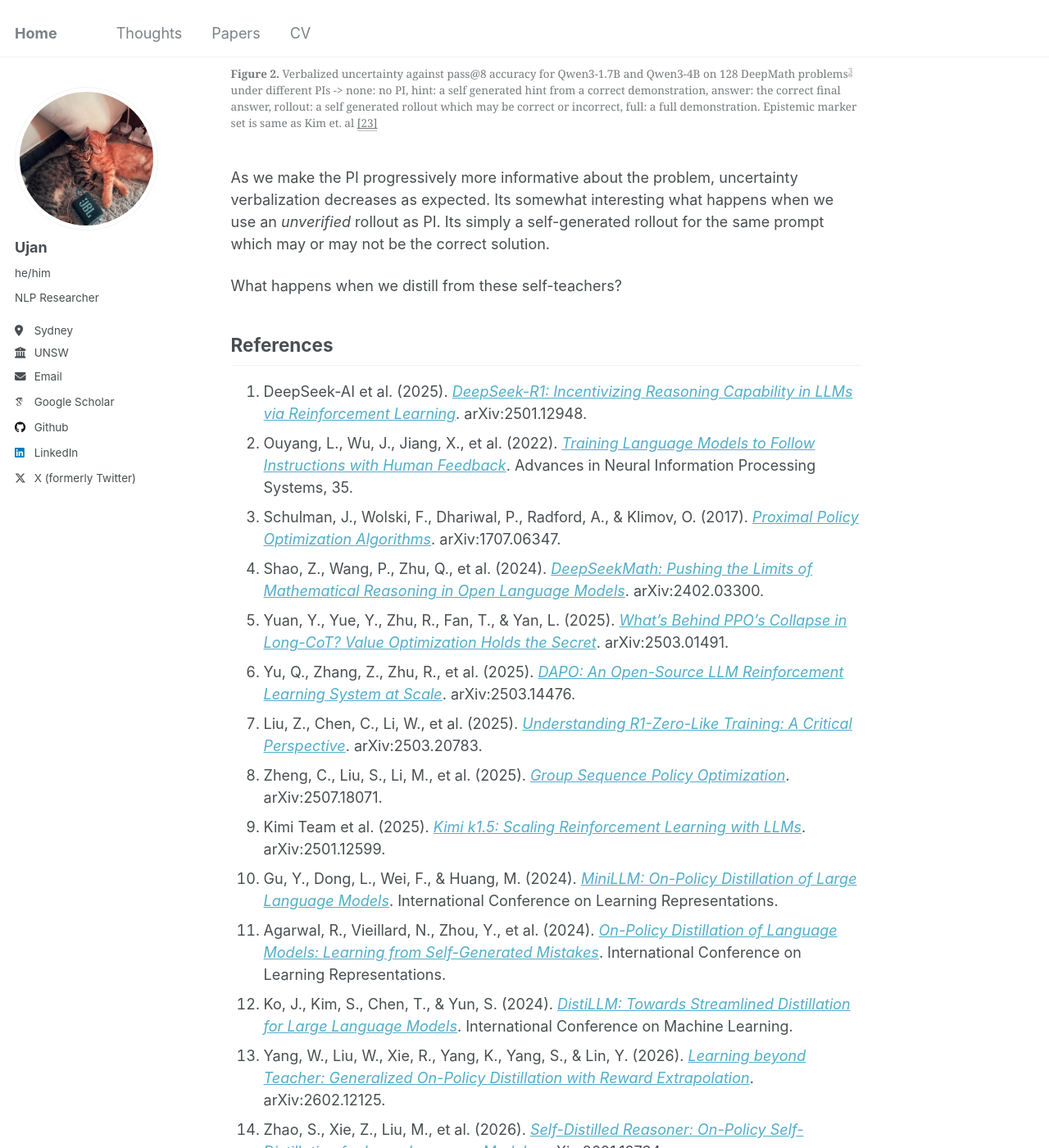
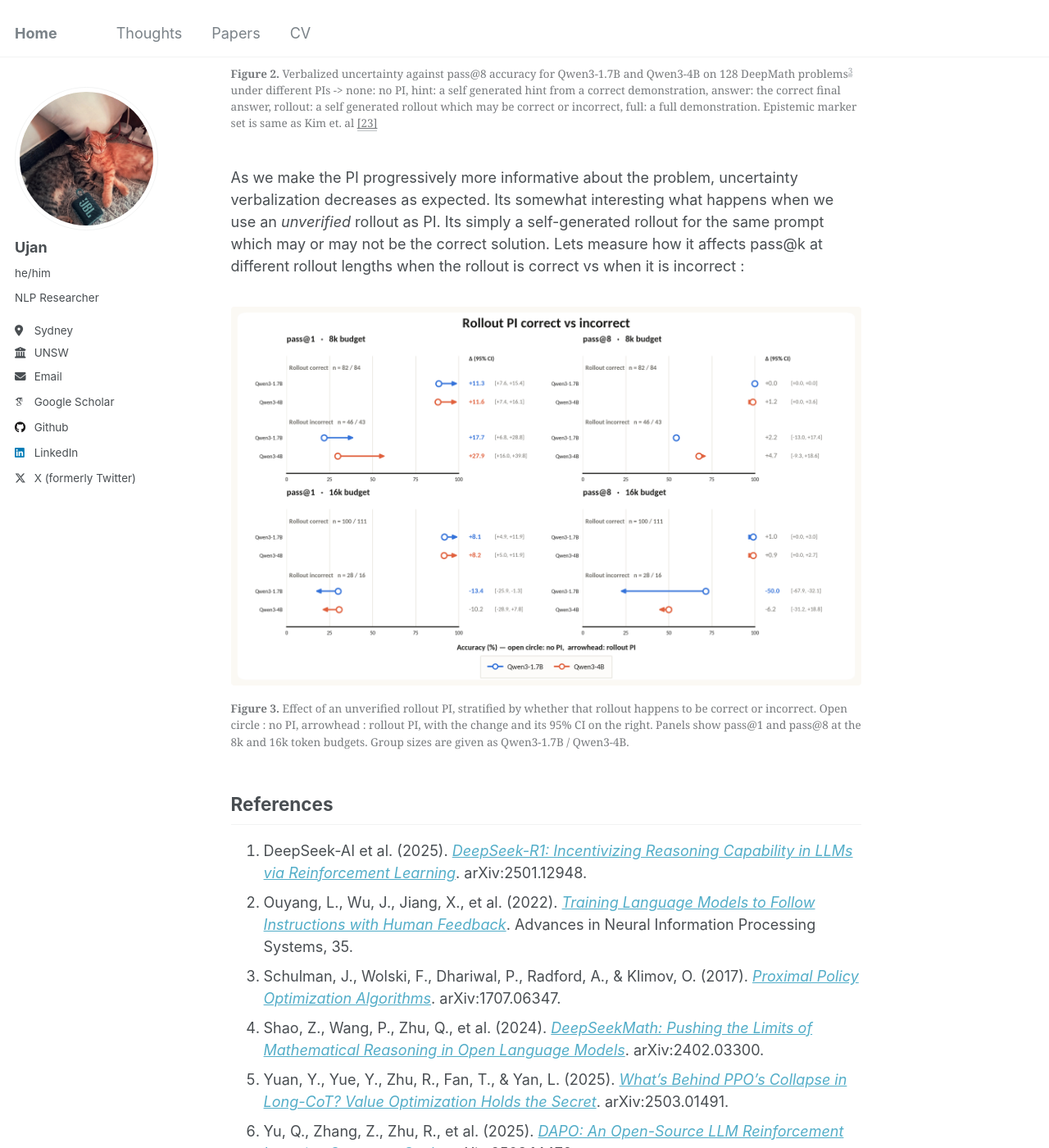
Before and after one commit to tatami-galaxy/tatami-galaxy.github.io, a Jekyll site: the page built from _posts/2026-07-01-self-distillation-post-1.md, in a window 1280 px wide and 1400 px high, scrolled down 5289 px. Shown: the whole window at 82% size. Built offline with Jekyll 4.4.1, drawn with Linux system fonts in a browser that asks for light colours; some web fonts are replaced; some of the changed text lies outside the part shown.

Commit message:
self distill blog

```diff
--- a/_posts/2026-07-01-self-distillation-post-1.md
+++ b/_posts/2026-07-01-self-distillation-post-1.md
@@ -81,12 +81,15 @@ Its hard to precisely define exploration of an LLM's chain-of-thought (COT) but
   <figcaption style="width: 100%;" markdown="span"><strong>Figure 2.</strong> Verbalized uncertainty against pass@8 accuracy for Qwen3-1.7B and Qwen3-4B on 128 DeepMath problems[^dropped-problem] under different PIs -> none: no PI, hint: a self generated hint from a correct demonstration, answer: the correct final answer, rollout: a self generated rollout which may be correct or incorrect, full: a full demonstration. Epistemic marker set is same as Kim et. al [[23]](#ref-23) </figcaption>
 </figure>
 
-As we make the PI progressively more informative about the problem, uncertainty verbalization decreases as expected. Its somewhat interesting what happens when we use an *unverified* rollout as PI. Its simply a self-generated rollout for the same prompt which may or may not be the correct solution.
+As we make the PI progressively more informative about the problem, uncertainty verbalization decreases as expected. Its somewhat interesting what happens when we use an *unverified* rollout as PI. Its simply a self-generated rollout for the same prompt which may or may not be the correct solution. Lets measure how it affects pass@k at different rollout lengths when the rollout is correct vs when it is incorrect :
+
+<figure>
+  <img src="/images/rollout_pi_stratified.png" alt="Four panel arrow plot showing accuracy with no PI versus with a rollout PI for Qwen3-1.7B and Qwen3-4B, stratified by whether the rollout PI was correct or incorrect, for pass@1 and pass@8 at 8k and 16k token budgets, with deltas and 95% confidence intervals.">
+  <figcaption style="width: 100%;" markdown="span"><strong>Figure 3.</strong> Effect of an unverified rollout PI, stratified by whether that rollout happens to be correct or incorrect. Open circle : no PI, arrowhead : rollout PI, with the change and its 95% CI on the right. Panels show pass@1 and pass@8 at the 8k and 16k token budgets. Group sizes are given as Qwen3-1.7B / Qwen3-4B.</figcaption>
+</figure>
 
 
 
-
-What happens when we distill from these self-teachers?
 
 
 
```
Also changed, not shown: images/rollout_pi_stratified.png (added), 1 other file.
